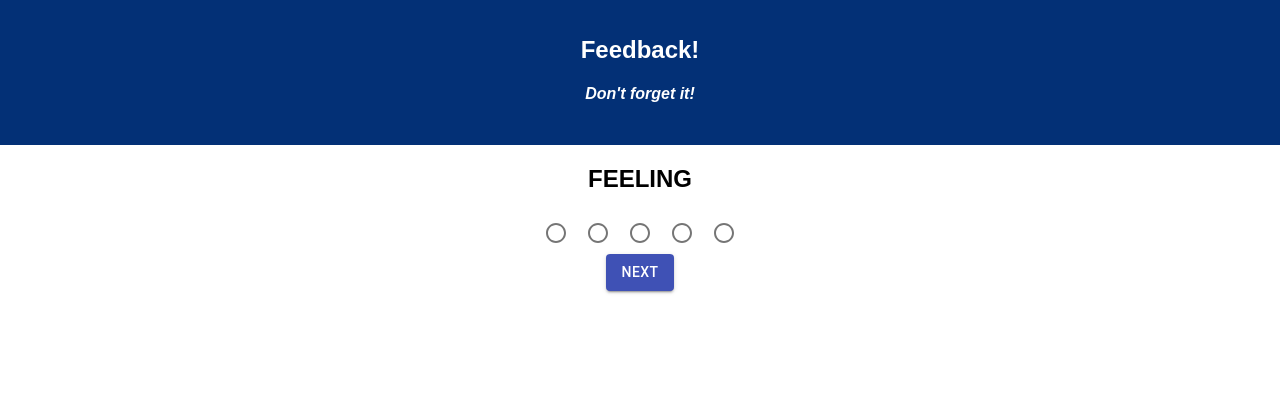
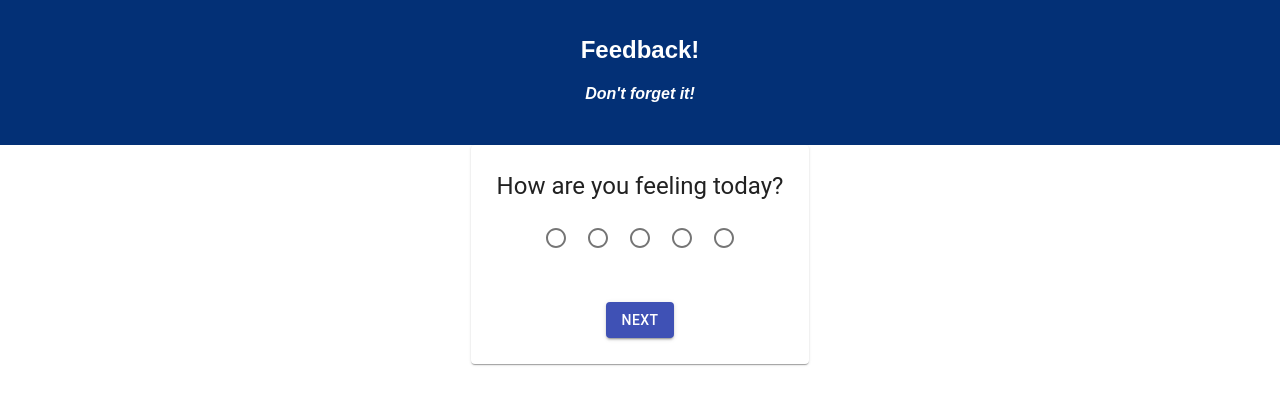
Before and after one commit to cchelton/redux-feedback-loop, a React (Create React App) app: page /#/ in a window 1280 px wide. Shown: the top 404 px of the page. Built offline with nearby package versions, Linux system fonts and the light colour scheme.

Commit message:
styled PageFeeling with Mat-UI

```diff
--- /dev/null
+++ b/src/components/App/views/PageFeeling/PageFeeling.css
@@ -0,0 +1,12 @@
+.Card {
+  display: inline-block;
+  padding: 2% 2%;
+}
+
+.cardTitle {
+  padding-bottom: 5%;
+}
+
+.Selector {
+  padding-bottom: 15%;
+}
--- a/src/components/App/views/PageFeeling/PageFeeling.js
+++ b/src/components/App/views/PageFeeling/PageFeeling.js
@@ -2,21 +2,28 @@ import React, { Component } from "react";
 import { connect } from "react-redux";
 import NextButton from "../../../NextButton/NextButton";
 import RatingSelector from "../../../RatingSelector/RatingSelector";
+import Typography from "@material-ui/core/Typography";
+import Card from "@material-ui/core/Card";
+import "./PageFeeling.css";
 
 class PageFeeling extends Component {
   render() {
     return (
-      <div>
-        <h2>FEELING</h2>
-        <RatingSelector
-          property="feeling"
-          value={this.props.store.newFeedbackReducer.feeling}
-        />
+      <Card className="Card">
+        <Typography variant="h5" className="cardTitle">
+          How are you feeling today?
+        </Typography>
+        <div className="Selector">
+          <RatingSelector
+            property="feeling"
+            value={this.props.store.newFeedbackReducer.feeling}
+          />
+        </div>
         <NextButton
           nextPath="./understanding"
           pageVal={this.props.store.newFeedbackReducer.feeling}
         />
-      </div>
+      </Card>
     );
   }
 }
```
